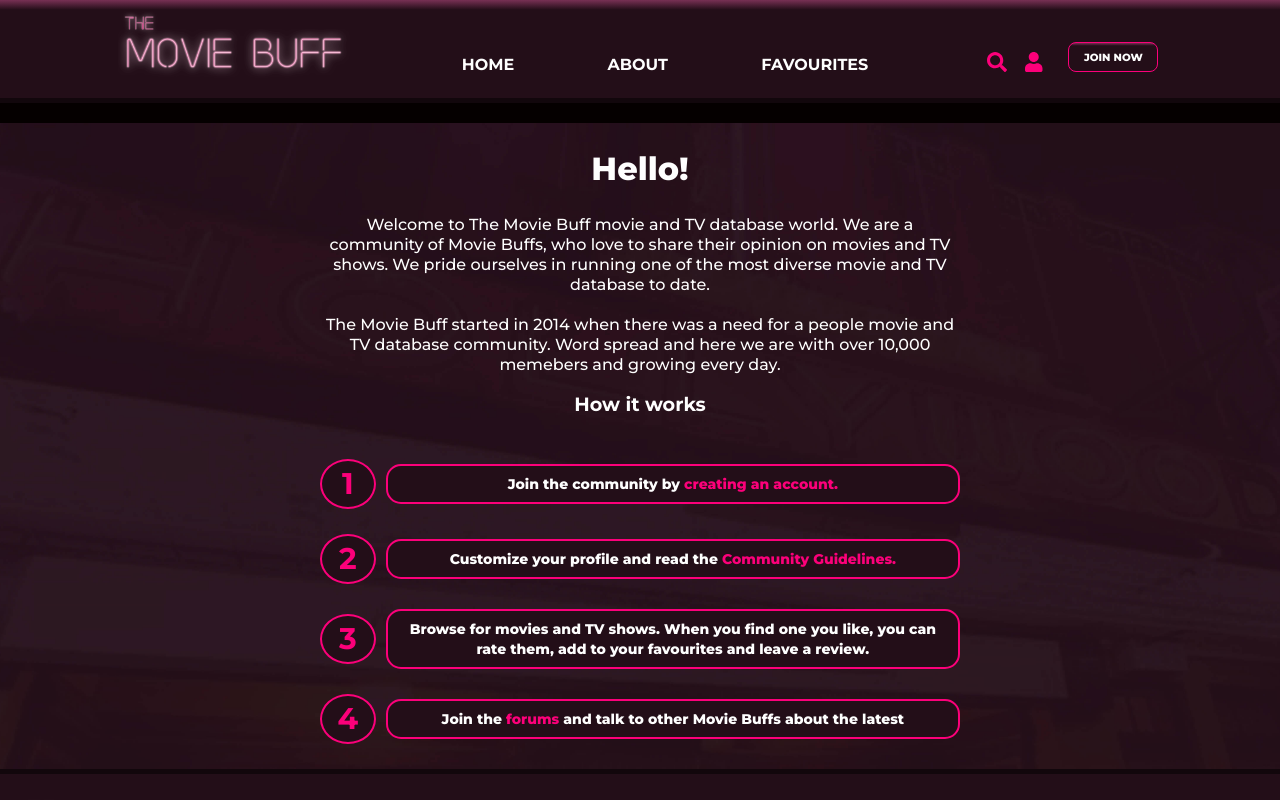
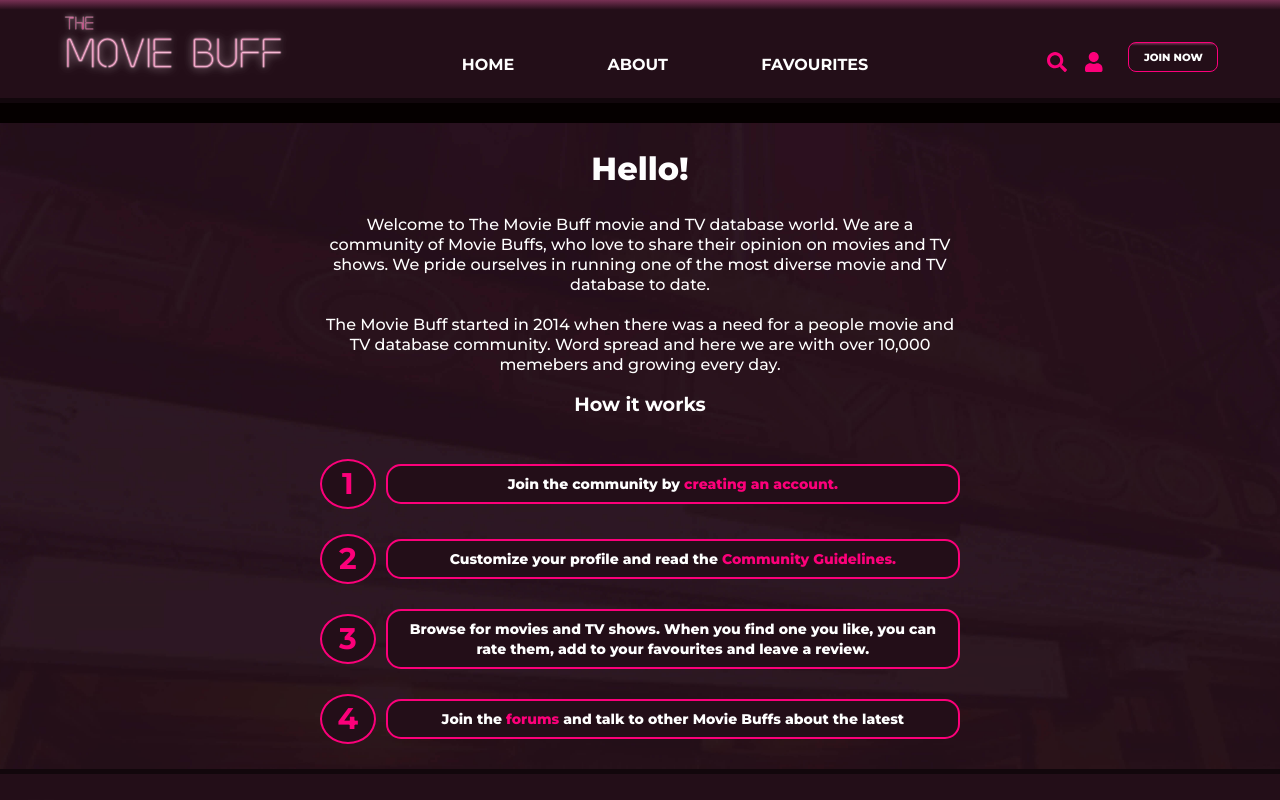
Before and after one commit to jennyesc/movieBuff, a React (Create React App) app: page /about in a window 1280 px wide. Shown: the top 800 px of the page. Built offline with nearby package versions, Linux system fonts and the light colour scheme.

Commit message:
made header wider

```diff
--- a/src/styles/base/_settings.scss
+++ b/src/styles/base/_settings.scss
@@ -30,6 +30,7 @@ $fontDesktop: 1rem;
 
 // Dimensions
 $siteWidth: 1080px;
+$headerMaxWidth: 1200px;
 $bgWidth: 1920px;
 
 // Breakpoints
--- a/src/styles/components/_header.scss
+++ b/src/styles/components/_header.scss
@@ -19,7 +19,7 @@ header {
 
             @media (min-width: $desktopSmall){
                 @include mc;
-                max-width: $siteWidth;
+                max-width: $headerMaxWidth;
             }
 
             .logo-container{
```
